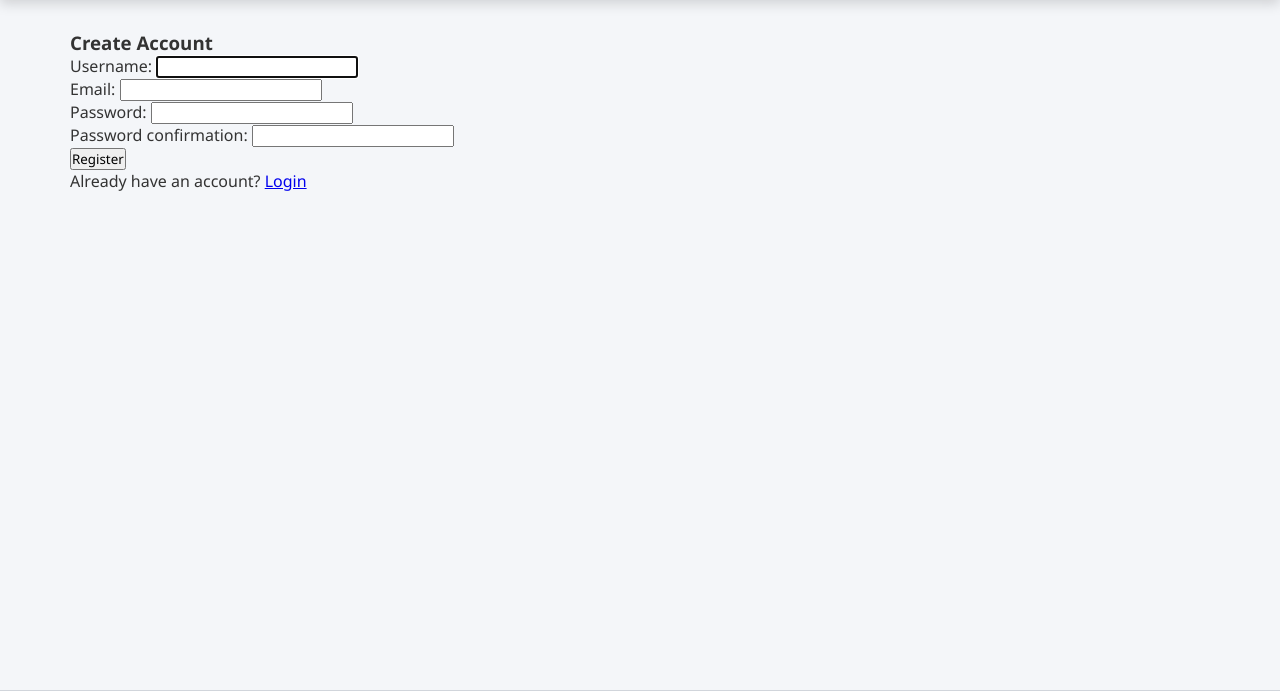
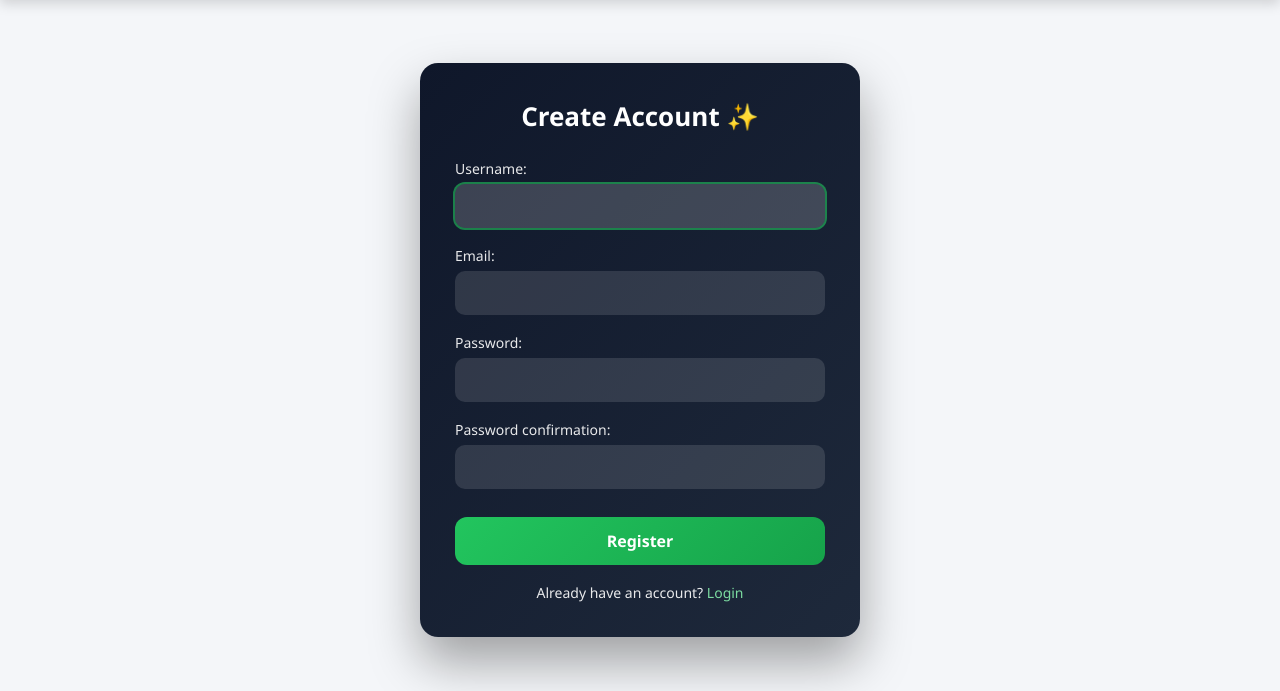
Before and after one commit to mohammedshamsudeen310-art/ECOMMERCE, a Django app: page /accounts/register/ in a window 1280 px wide. Shown: the part 60-751 px from the top of the page. Run offline with Django 5.2, Linux system fonts and the light colour scheme.

Commit message:
latest project updates

```diff
--- a/templates/accounts/register.html
+++ b/templates/accounts/register.html
@@ -2,7 +2,127 @@
 {% block title %}Register{% endblock %}
 
 {% block content %}
-<h3>Create Account</h3>
+
+<style>
+/* ===== AUTH WRAPPER ===== */
+.auth-container {
+  min-height: 80vh;
+  display: flex;
+  align-items: center;
+  justify-content: center;
+}
+
+/* ===== AUTH CARD ===== */
+.auth-card {
+  width: 100%;
+  max-width: 440px;
+  background: linear-gradient(135deg, #0f172a, #1e293b);
+  padding: 35px;
+  border-radius: 18px;
+  color: #ffffff;
+  box-shadow: 0 25px 50px rgba(0,0,0,0.35);
+}
+
+/* ===== TITLE ===== */
+.auth-card h3 {
+  text-align: center;
+  font-size: 26px;
+  margin-bottom: 25px;
+  font-weight: 600;
+}
+
+/* ===== FORM GROUP ===== */
+.form-group {
+  margin-bottom: 18px;
+}
+
+/* ===== LABEL ===== */
+.form-group label {
+  display: block;
+  margin-bottom: 6px;
+  font-size: 14px;
+  opacity: 0.9;
+}
+
+/* ===== INPUT ===== */
+.form-group input {
+  width: 100%;
+  padding: 12px 14px;
+  border-radius: 10px;
+  border: none;
+  background: rgba(255,255,255,0.12);
+  color: #ffffff;
+  font-size: 15px;
+  outline: none;
+  transition: background 0.2s ease, box-shadow 0.2s ease;
+}
+
+.form-group input:focus {
+  background: rgba(255,255,255,0.18);
+  box-shadow: 0 0 0 2px rgba(34,197,94,0.6);
+}
+
+/* ===== ERROR ===== */
+.error {
+  color: #fca5a5;
+  font-size: 13px;
+  margin-top: 4px;
+  display: block;
+}
+
+/* ===== BUTTON ===== */
+.btn-primary {
+  width: 100%;
+  padding: 13px;
+  margin-top: 10px;
+  border: none;
+  border-radius: 12px;
+  background: linear-gradient(135deg, #22c55e, #16a34a);
+  color: #ffffff;
+  font-size: 16px;
+  font-weight: 600;
+  cursor: pointer;
+  transition: transform 0.2s ease, box-shadow 0.2s ease;
+}
+
+.btn-primary:hover {
+  transform: translateY(-2px);
+  box-shadow: 0 15px 25px rgba(34,197,94,0.45);
+}
+
+/* ===== AUTH SWITCH ===== */
+.auth-switch {
+  text-align: center;
+  margin-top: 18px;
+  font-size: 14px;
+  opacity: 0.9;
+}
+
+.auth-switch a {
+  color: #86efac;
+  text-decoration: none;
+  font-weight: 500;
+}
+
+.auth-switch a:hover {
+  text-decoration: underline;
+}
+
+/* ===== RESPONSIVE ===== */
+@media (max-width: 480px) {
+  .auth-card {
+    padding: 25px;
+  }
+
+  .auth-card h3 {
+    font-size: 22px;
+  }
+}
+</style>
+
+<div class="auth-container">
+  <div class="auth-card">
+    <h3>Create Account ✨</h3>
 
     <form method="post">
       {% csrf_token %}
@@ -24,4 +144,7 @@
       Already have an account?
       <a href="{% url 'accounts:login' %}">Login</a>
     </p>
+  </div>
+</div>
+
 {% endblock %}
```
Also changed, not shown: templates/cart/cart_detail.html (+5 -4 lines), templates/orders/checkout.html (+31 -88 lines), db.sqlite3. Lines whose indentation alone changed are shown as unchanged.
